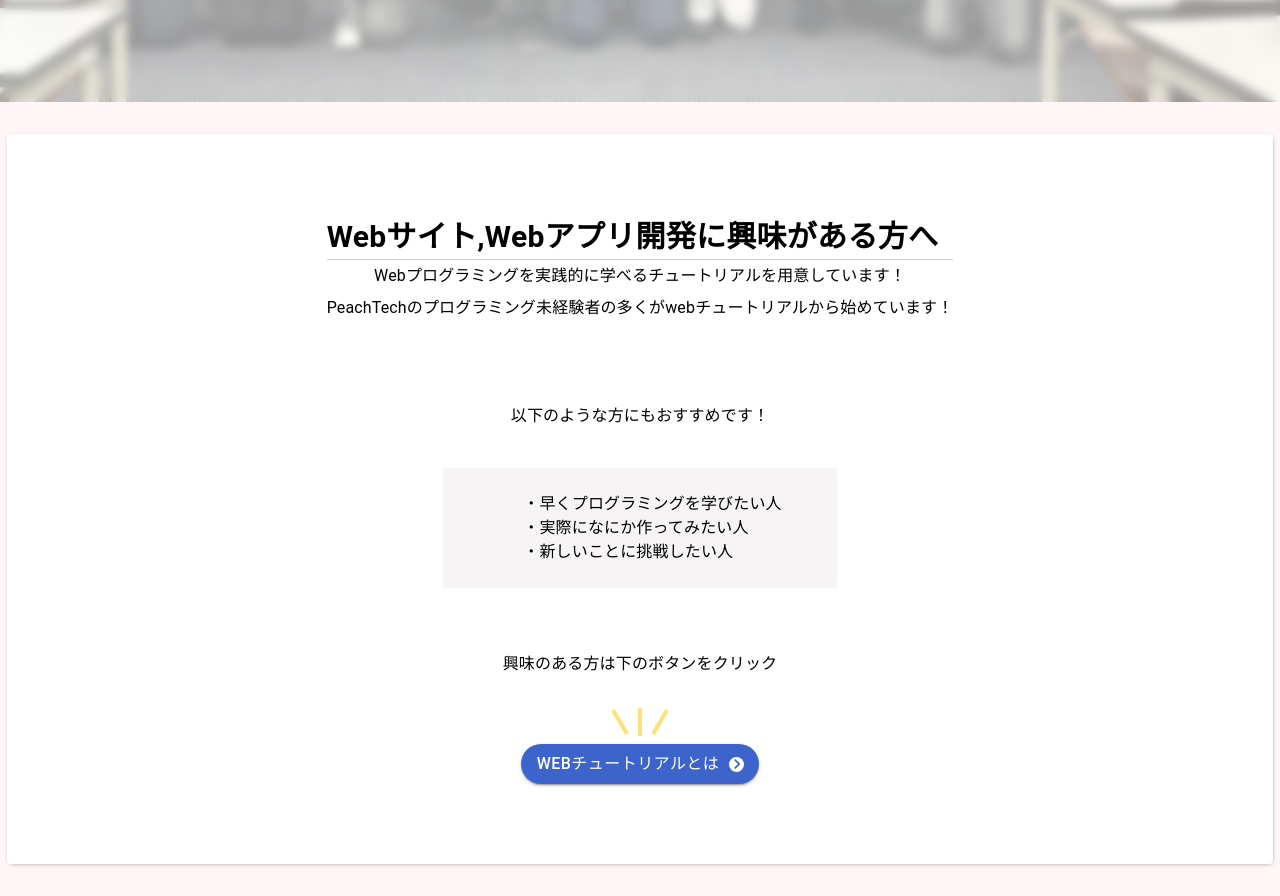
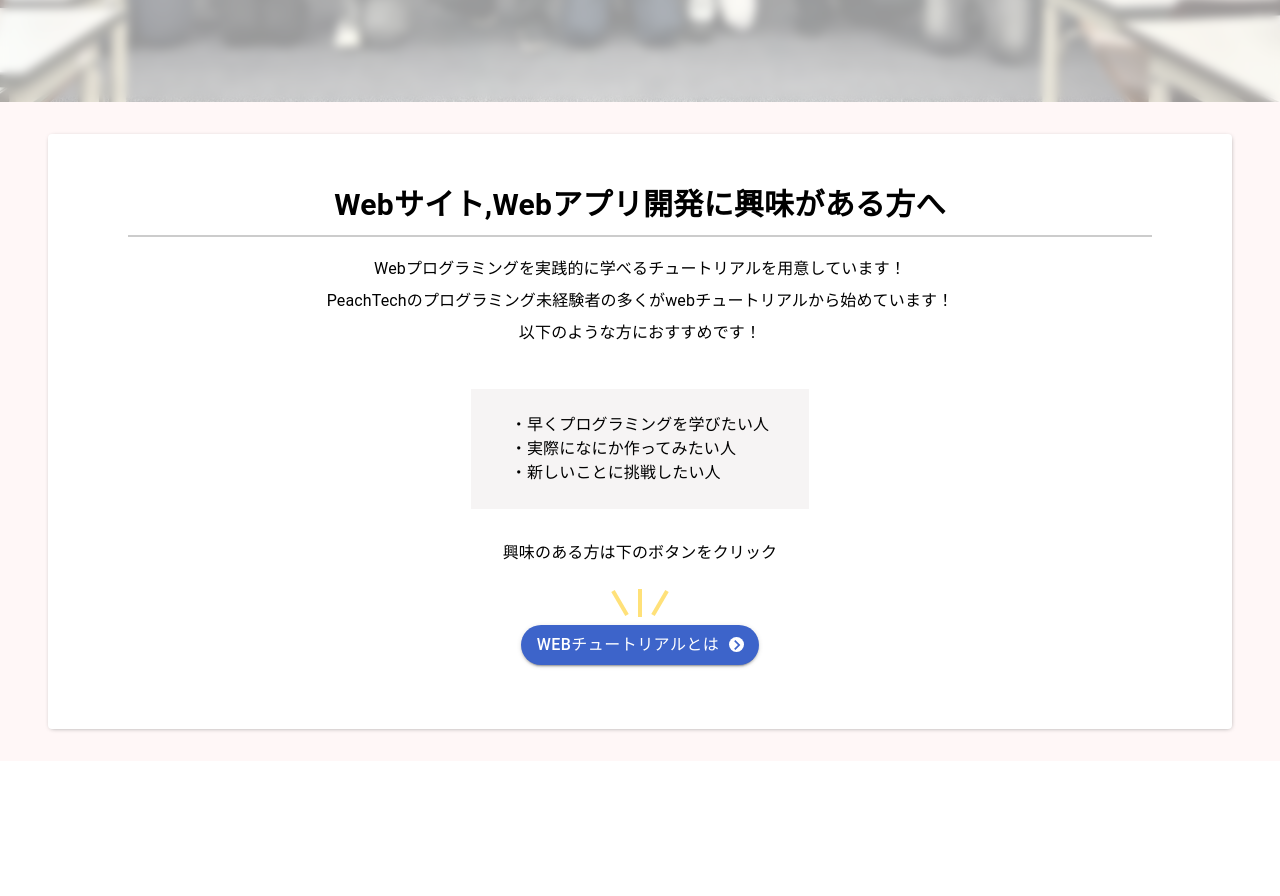
Before and after one commit to Peach-Tech0927/PeachTech-tutorial, a Next.js app: page /closing in a window 1280 px wide. Shown: the part 562-1458 px from the top of the page. After the commit the page ends 1323 px from the top, so only its background shows below. Built offline with nearby package versions, Linux system fonts and the light colour scheme.

Commit message:
不要なインポート削除　コードに統一感を出した　文言の修正　marginの修正

```diff
--- a/app/components/Atoms/web-tutorial-button.tsx
+++ b/app/components/Atoms/web-tutorial-button.tsx
@@ -1,6 +1,5 @@
-import { Box } from "@mui/material";
-import Button from "@mui/material/Button";
 import KeyboardArrowRightIcon from "@mui/icons-material/KeyboardArrowRight";
+import { Box, Button } from "@mui/material";
 
 const WebTutorialButton = () => {
   return (
--- a/app/components/Organisms/closing-second-view.tsx
+++ b/app/components/Organisms/closing-second-view.tsx
@@ -5,10 +5,10 @@ import WebTutorialButton from "../Atoms/web-tutorial-button";
 const ClosingScondView = () => {
   return (
     <Box
-      display="flex"
-      justifyContent="center"
-      alignItems="center"
-      bgcolor="#fff7f7"
+      display={"flex"}
+      justifyContent={"center"}
+      alignItems={"center"}
+      bgcolor={"#fff7f7"}
       py={{ xs: 3, md: 4 }}
       px={{ xs: 3, md: 0 }}
     >
@@ -16,35 +16,32 @@ const ClosingScondView = () => {
         bgcolor={"white"}
         boxShadow={"0.5px 1px 5px -2px gray"}
         borderRadius={1}
-        px={{ xs: 3, md: 40 }}
-        py={{ xs: 8, md: 10 }}
+        px={{ xs: 3, md: 10 }}
+        pt={{ xs: 3.5, md: 6 }}
+        pb={{ xs: 6, md: 8 }}
       >
-        <Typography
-          fontSize={{ xs: 13, md: 30 }}
-          fontWeight={"bold"}
-          borderBottom={"1px solid #CCCCCC"}
+        <Box
+          display={"flex"}
+          justifyContent={"center"}
+          alignItems={"center"}
+          sx={{ flexFlow: "column" }}
         >
-          Webサイト,Webアプリ開発に興味がある方へ
-        </Typography>
-        <Box textAlign="center" alignContent="center">
-          <Typography
-            lineHeight={2}
-            fontSize={{ xs: 13, md: 16 }}
-            my={{ xs: 1, md: 3 }}
-            mt={{ xs: 2, md: 0 }}
-          >
+          <Typography fontSize={{ xs: 13, md: 30 }} fontWeight={"bold"}>
+            Webサイト,Webアプリ開発に興味がある方へ
+          </Typography>
+          <Box bgcolor={"#CCCCCC"} width={"80vw"} height={1.5} mt={1}></Box>
+        </Box>
+
+        <Box textAlign={"center"} mt={2} px={{ xs: 3, md: 0 }}>
+          <Typography lineHeight={2} fontSize={{ xs: 13, md: 16 }}>
             Webプログラミングを実践的に学べるチュートリアルを用意しています！
             <br />
             PeachTechのプログラミング未経験者の多くがwebチュートリアルから始めています！
-          </Typography>
-          <Typography
-            mt={{ xs: 5, md: 10 }}
-            mb={5}
-            fontSize={{ xs: 13, md: 16 }}
-          >
-            以下のような方にもおすすめです！
+            <br />
+            以下のような方におすすめです！
           </Typography>
         </Box>
+
         <Box
           display={"flex"}
           alignItems={"center"}
@@ -53,11 +50,11 @@ const ClosingScondView = () => {
         >
           <Box
             bgcolor={"#F6F4F4"}
-            px={{ md: 5 }}
+            px={{ md: 5, xs: 3 }}
             py={3}
-            width={{ xs: "100%", md: "50%" }}
+            mt={{ xs: 3, md: 5 }}
           >
-            <Typography ml={{ xs: 4, md: 5 }} fontSize={{ xs: 13, md: 16 }}>
+            <Typography fontSize={{ xs: 13, md: 16 }}>
               ・早くプログラミングを学びたい人
               <br />
               ・実際になにか作ってみたい人
@@ -66,11 +63,7 @@ const ClosingScondView = () => {
               <br />
             </Typography>
           </Box>
-          <Typography
-            mt={{ xs: 6, md: 8 }}
-            mb={4}
-            fontSize={{ xs: 13, md: 16 }}
-          >
+          <Typography mt={4} mb={3} fontSize={{ xs: 13, md: 16 }}>
             興味のある方は下のボタンをクリック
           </Typography>
         </Box>
```
